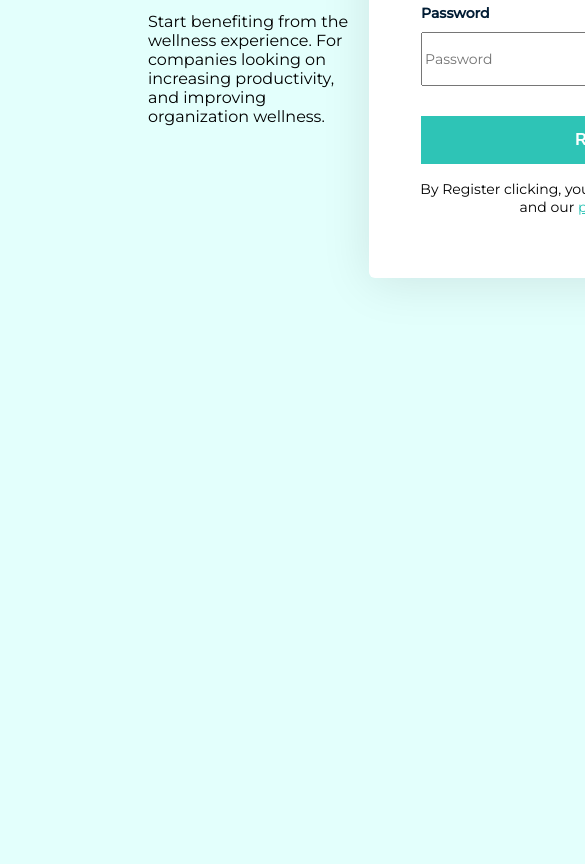
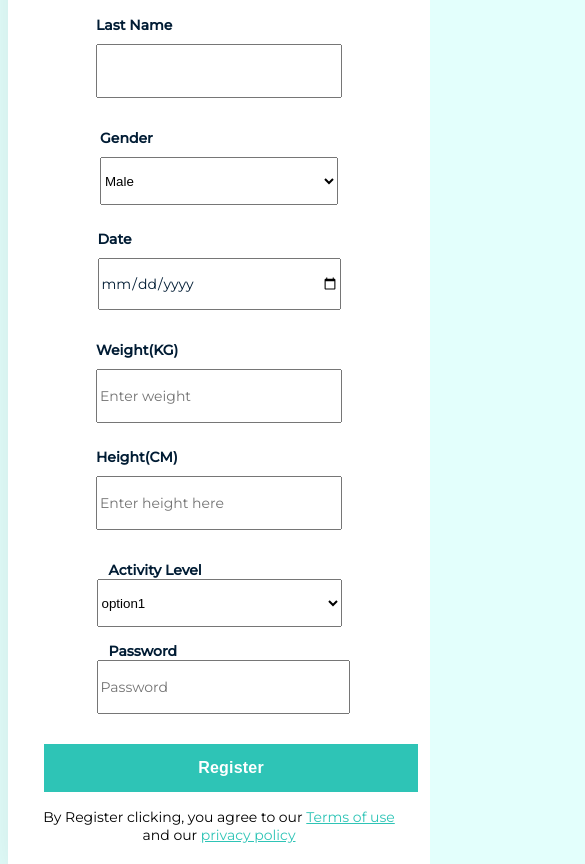
Before and after one commit to Tomimesh/signup-form, a plain HTML site: page index.html in a window 390 px wide. Shown: the part 562-1426 px from the top of the page, 585 px wide, since content can reach past the window. Before the commit the page ends 920 px from the top, so only its background shows below. Drawn offline with Linux system fonts and the light colour scheme.

Commit message:
Responsiveness

```diff
--- a/style.css
+++ b/style.css
@@ -36,7 +36,7 @@ body{
 .cont-2 {
   max-width: 580px;
   width: 100%;
-  height: 679px;
+  /* height: 679px; */
   flex-shrink: 0;
   border-radius: 6px;
   background: #fff;
@@ -110,7 +110,8 @@ input:focus{
   margin-left: 12px;
 }
 #ActivityLevel{
-  width:560px;
+ max-width: 560px;
+ width: 100%;
   height: 48px;
   margin-top: 10px;
   margin-left: 12px;
@@ -126,7 +127,8 @@ input:focus{
 }
 #password{
   margin-top: 10px;
-  width: 550px;
+ max-width: 550px;
+ width: 100%;
   height: 48px;
   margin-left: 12px;
 
@@ -163,3 +165,47 @@ text-align: center;
   color: #2EC4B6;
   text-decoration: underline;
 }
+
+@media screen and ( max-width :992px) {
+  .main-cont{
+    flex-direction: column;
+    gap: 40px;
+  }
+  .cont-2{
+    margin: auto;
+    margin-top: 40px;
+  }
+
+  .cont-1{
+    margin-left: 24px;
+  }
+
+}
+
+@media screen and ( max-width:600px) {
+  .cont-2{
+    padding: 24px;
+  }
+
+  .main-box{
+    flex-direction: column;
+  }
+  /* #inputbox{
+    max-width: 295px;
+    width: 100%;
+  } */
+  #ActivityLevel, #password {
+    max-width: 245px;
+    margin: auto;
+    width: 100%;
+  }
+  .box3, .box4{
+    margin:14px auto;
+    max-width: 245px;
+    width: 100%;
+  }
+.cont-1{
+  margin-top: 10px;
+}
+
+}
```
